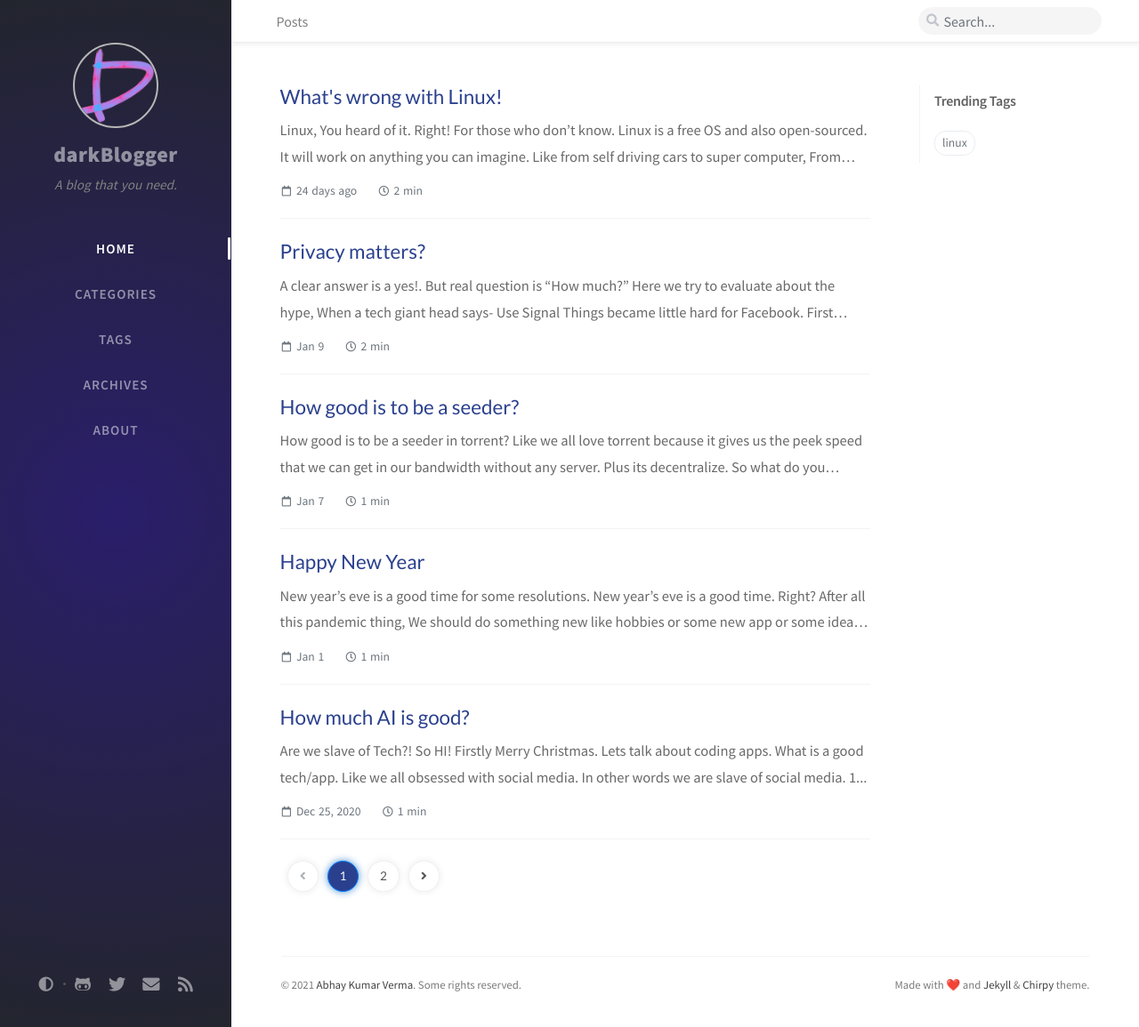
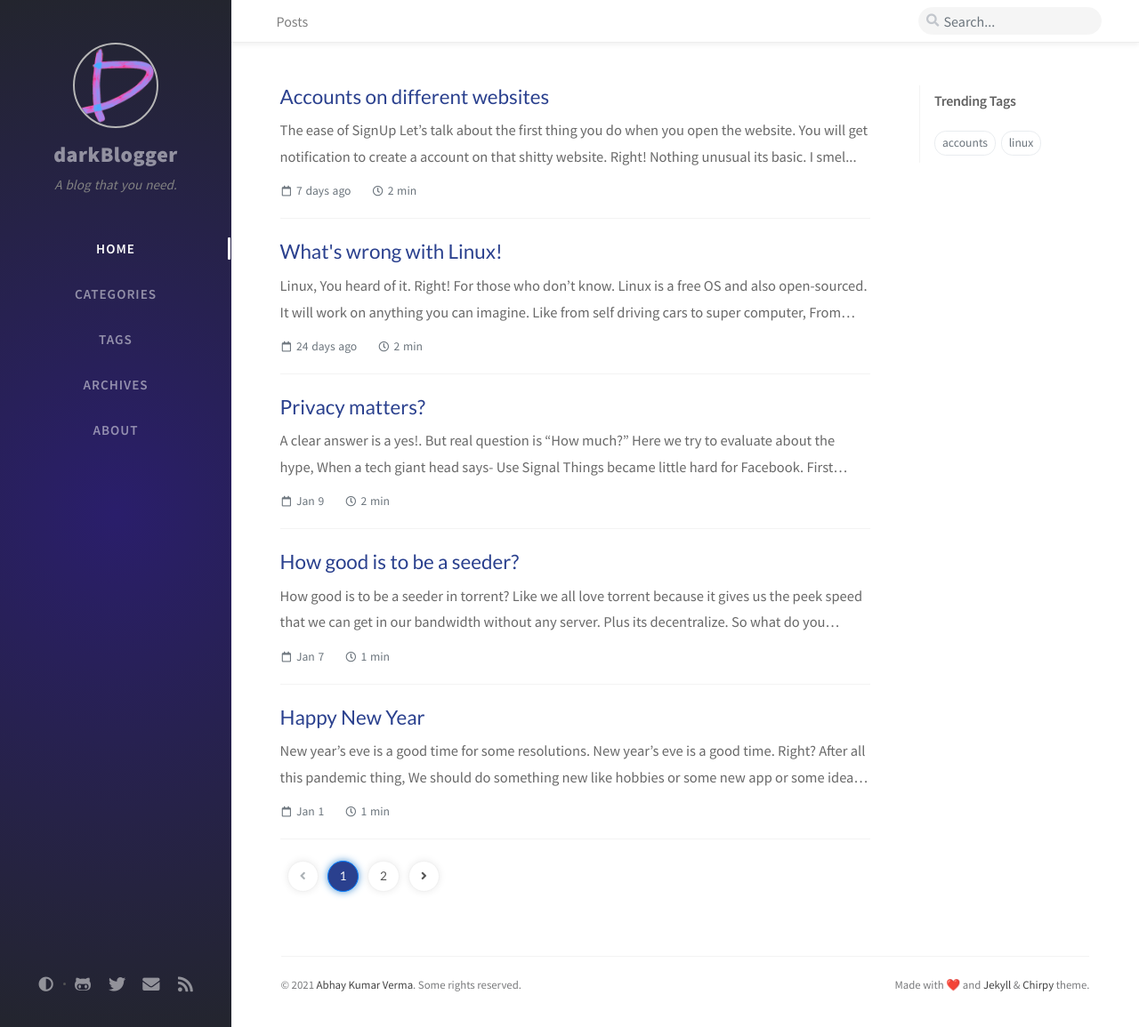
Before and after one commit to darkBlogger/blog, a Jekyll site: the page built from index.html, in a window 1280 px wide and 1155 px high. Shown: the whole window at 89% size. Built offline with Jekyll 4.4.1, drawn with Linux system fonts in a browser that asks for light colours; nearby versions of some CDN libraries; the list of posts is cut into pages by our own code; comment, search, counter and statistics services are not loaded; some of the changed lines change nothing that is shown.

Commit message:
upsteamUpdate+NewPost

```diff
--- /dev/null
+++ b/_posts/2021-06-19-signup-on-website.markdown
@@ -0,0 +1,37 @@
+---
+layout: post
+title: Accounts on different websites
+date: 19 June 2021 04:09:50 PM IST
+categories: Accounts Environment
+tags: accounts
+---
+## The ease of SignUp
+
+Let's talk about the first thing you do when you open the website. You will get notification to create a account on that shitty website. Right! Nothing unusual its basic. I smell no fish here! Now if you follow *west* then you will go ahead and share your personal information by creating a accounts.
+
+## Realization - Privacy is a thing.
+
+But when finally your brain cells become active and suddenly came to know what privacy(A bird with bright feathers.) is! Then you think of deleting your account.
+
+Now If you remember the ease of creating your account, It's so smoooooth. Few clicks here and few clicks there voila there is your new and exclusive account. Now when you make mind to tame that bird(Privacy - A bird with bright feathers), And try to kill that account just because you want to delete your *What your pet eat on sunday* OR *What color of underwear you like.*(personal data) or just lose trust in that specific service you created account for.
+
+## Reality of Accounts.
+There is no direct options for deleting your account. In most of the cases there is actually NO any options to delete that account. But you will say- "Hey dark, Did you check their *Privacy Policy* they must said something about this." I'll say, Hell yeh." You may find things like
+> If you want to delete your account you need to send us a mail at joking@shitty.company
+
+Seems promising Right!. WELL NOOO, When you send mail "I wanna delete my account" They'll not respond on bad days, They might even deny the fact of receiving any mails from you. Deleting account is soooooo complicated.
+
+## Why they do this?
+
+Let's count from basic.
+  - The developer is too lazy to make that **Delete My Account** button active. Because he can literally count on his fingers how many people need that button or use that button in his whole fecking life.
+  - Why bother? If this doesn't affect them. Imagine there is gangwar totally unrelated to you. Will you take part in that occasional fest? NO. They don't care if you delete your account or not. If you are about to delete your account. This will never increase their revenue, Then why the hell they bother.
+  You never asked for? Remember the mail asking you to fill feedback. Did you ever said you need it?
+
+## Solution and Conclusion
+
+Don't create account on any websites. It's ok to go without account. If creating account is necessary make sure they provide a delete account button straight in face. Else use a temp mail to create accounts.
+
+This is not a problem of big tech giants they do provide you a delete account option for sure. But I'm not sure for smaller companies. Skip using them which don't provide a working privacy policy. READ IT! Yes. Read [Privacy Policy](/privacyPolicy/) here is ours. And keep your eye open.
+
+Bye 👋
--- a/_sass/jekyll-theme-chirpy.scss
+++ b/_sass/jekyll-theme-chirpy.scss
@@ -1,7 +1,7 @@
 /*!
  * The styles for Jekyll theme Chirpy
  *
- * Chirpy v4.0.1 (https://github.com/cotes2020/jekyll-theme-chirpy)
+ * Chirpy v4.0.2 (https://github.com/cotes2020/jekyll-theme-chirpy)
  * © 2019 Cotes Chung
  * MIT Licensed
  */
```
Also changed, not shown: Gemfile.lock, assets/js/dist/categories.min.js, assets/js/dist/commons.min.js, assets/js/dist/home.min.js, assets/js/dist/page.min.js, assets/js/dist/post.min.js, assets/js/dist/pvreport.min.js, 1 other file.
